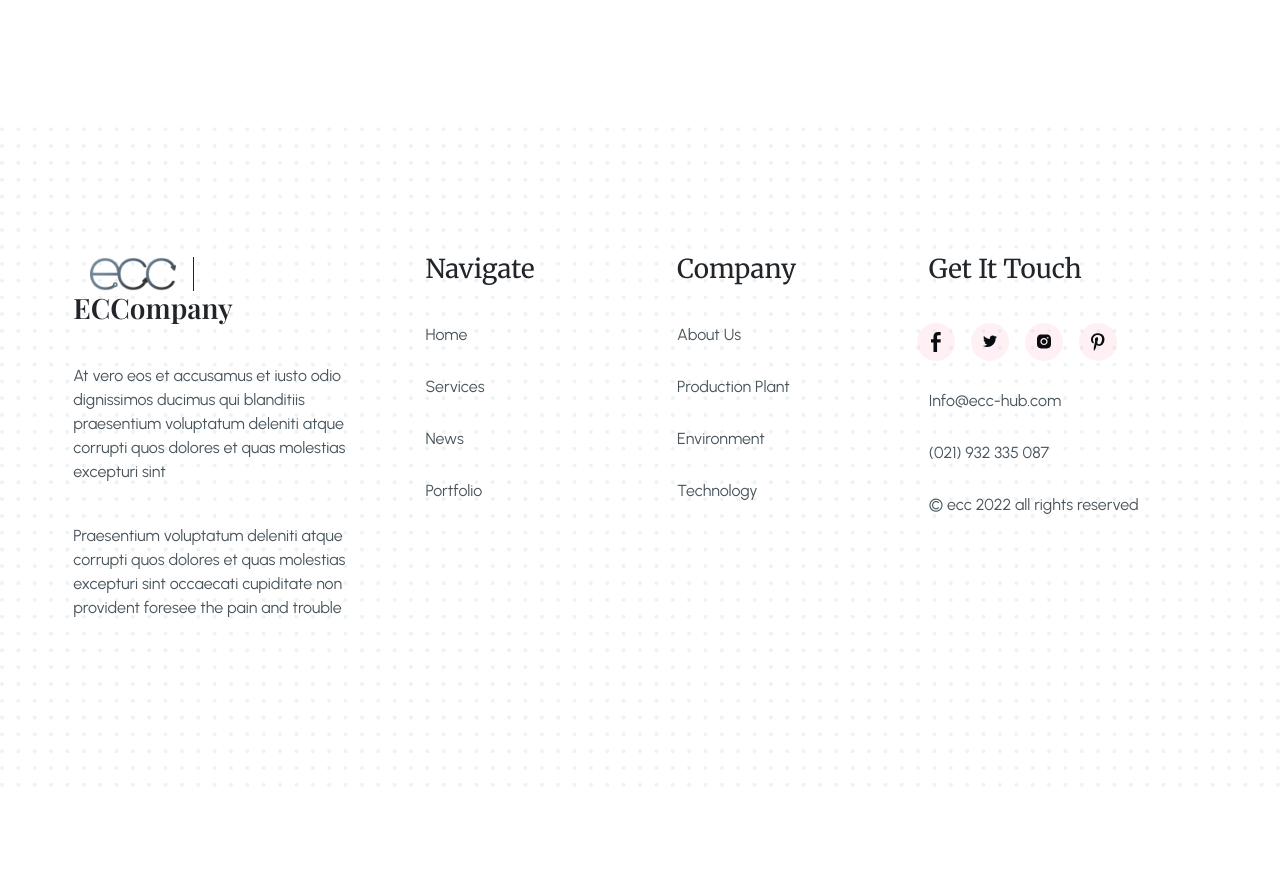
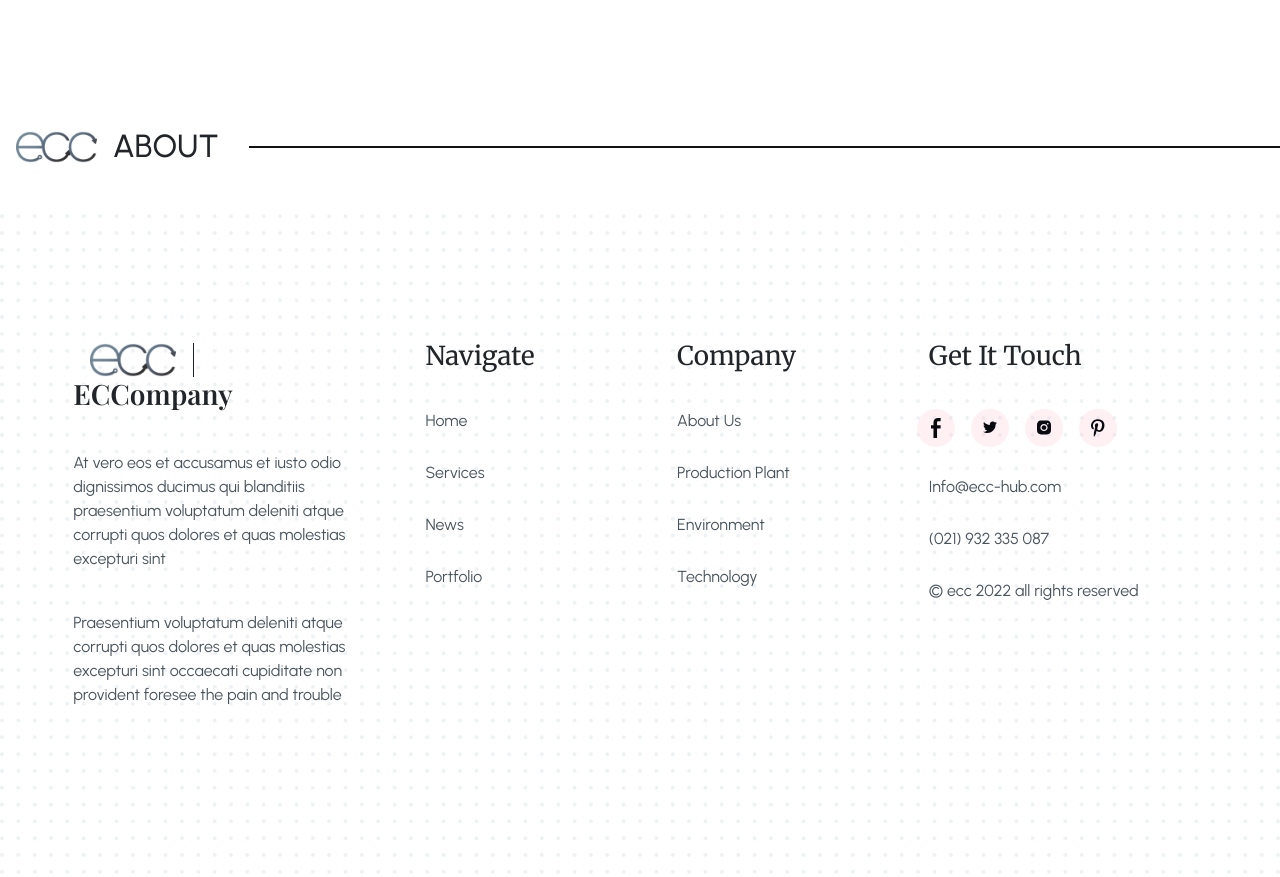
Before and after one commit to sahil242bhatiya/ecc-dev, a Vue app: page / in a window 1280 px wide. Shown: the part 2720-3597 px from the top of the page. Before the commit the page ends 3510 px from the top, so only its background shows below. Built offline with nearby package versions, Linux system fonts and the light colour scheme.

Commit message:
Added Special Heading

```diff
--- a/src/App.vue
+++ b/src/App.vue
@@ -1,6 +1,7 @@
 <template>
   <navbar/>
   <home />
+  <special-heading text="About" />
   <Footer />
 </template>
 
@@ -8,9 +9,10 @@
 import Navbar from "./components/navbar.vue";
 import Home from "./pages/home.vue";
 import Footer from "./components/footer.vue";
+import SpecialHeading from "./components/headings/special-heading.vue";
 export default {
   name: "App",
-  components: {Footer, Home, Navbar}
+  components: {SpecialHeading, Footer, Home, Navbar}
 }
 
 </script>
--- /dev/null
+++ b/src/components/headings/special-heading.vue
@@ -0,0 +1,46 @@
+<template>
+  <div class="d-flex center">
+    <img src="../../assets/icon-logo.png" alt="logo" class="img-fluid">
+    <h2 class="ff-urbanist">
+      {{text}}
+    </h2>
+    <div class="line"></div>
+  </div>
+</template>
+
+<script>
+export default {
+  name: "special-heading",
+  props: {
+    text: {
+      type: String,
+      required: true,
+      default: "Special Heading"
+    }
+  }
+}
+</script>
+
+<style scoped>
+.center{
+  align-items: center;
+}
+h2{
+  font-size: 32px;
+  text-transform: uppercase;
+  margin-bottom: 0;
+  margin-right: 10px;
+}
+img{
+  height: 32px;
+  width: auto;
+  margin-right: 0 !important;
+}
+
+.line{
+  width: 100%;
+  height: 2px;
+  background: #111111;
+  margin-left: 20px;
+}
+</style>
--- a/src/components/nav-links-container.vue
+++ b/src/components/nav-links-container.vue
@@ -51,4 +51,10 @@ export default {
 .search-input{
   margin-right: 0;
 }
+
+@media (max-width: 1024px) {
+  .main-menu{
+    display: none;
+  }
+}
 </style>
--- a/src/components/social-media-footer.vue
+++ b/src/components/social-media-footer.vue
@@ -1,5 +1,5 @@
 <template>
-  <div class="row justify-content-start align-items-center gap-3">
+  <div class="row justify-content-md-start justify-content-center align-items-center gap-3">
     <a class="social-media-icon">
       <facebook-icon/>
     </a>
```
Also changed, not shown: src/style.css (line endings or trailing spaces).
